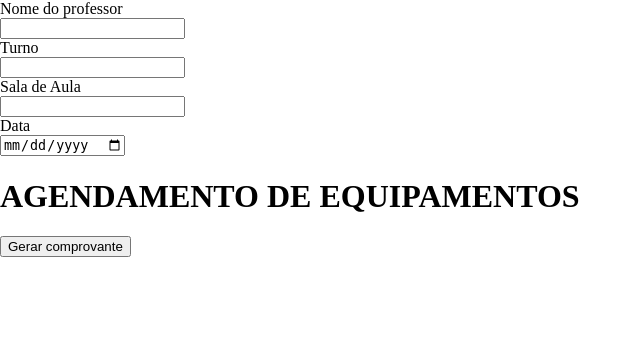
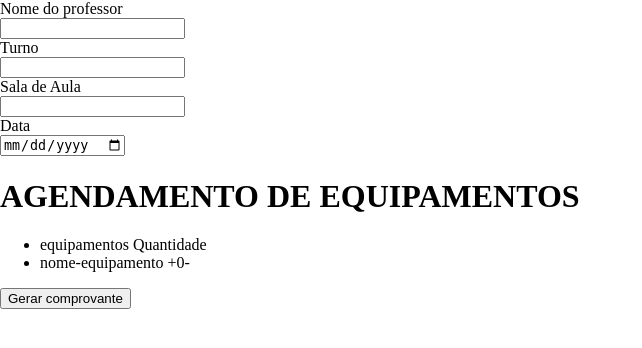
Before and after one commit to Caissars/senac-equipamentos, a Django app: template templates/homepage/index.html in a window 1280 px wide. Shown: the top 348 px of the page, without its empty margins (0-642 px from the left). Run offline with Django 5.2, Linux system fonts and the light colour scheme; the template is opened without the code that fills it, so the values that code supplies are empty.

Commit message:
template: adicionando listagem de equipamentos para empréstimo

```diff
--- a/templates/homepage/index.html
+++ b/templates/homepage/index.html
@@ -31,6 +31,10 @@
         </div>
         <div class="equipamentos">
             <h1>AGENDAMENTO DE EQUIPAMENTOS</h1>
+            <ul class="equipamentos">
+                <li class="titulo"><span>equipamentos</span> <span>Quantidade</span></li>
+                <li><span>nome-equipamento</span> <span>+</span><span>0</span><span>-</span></li>
+            </ul>
         </div>
         <input type="submit" value="Gerar comprovante">
     </form>
```
